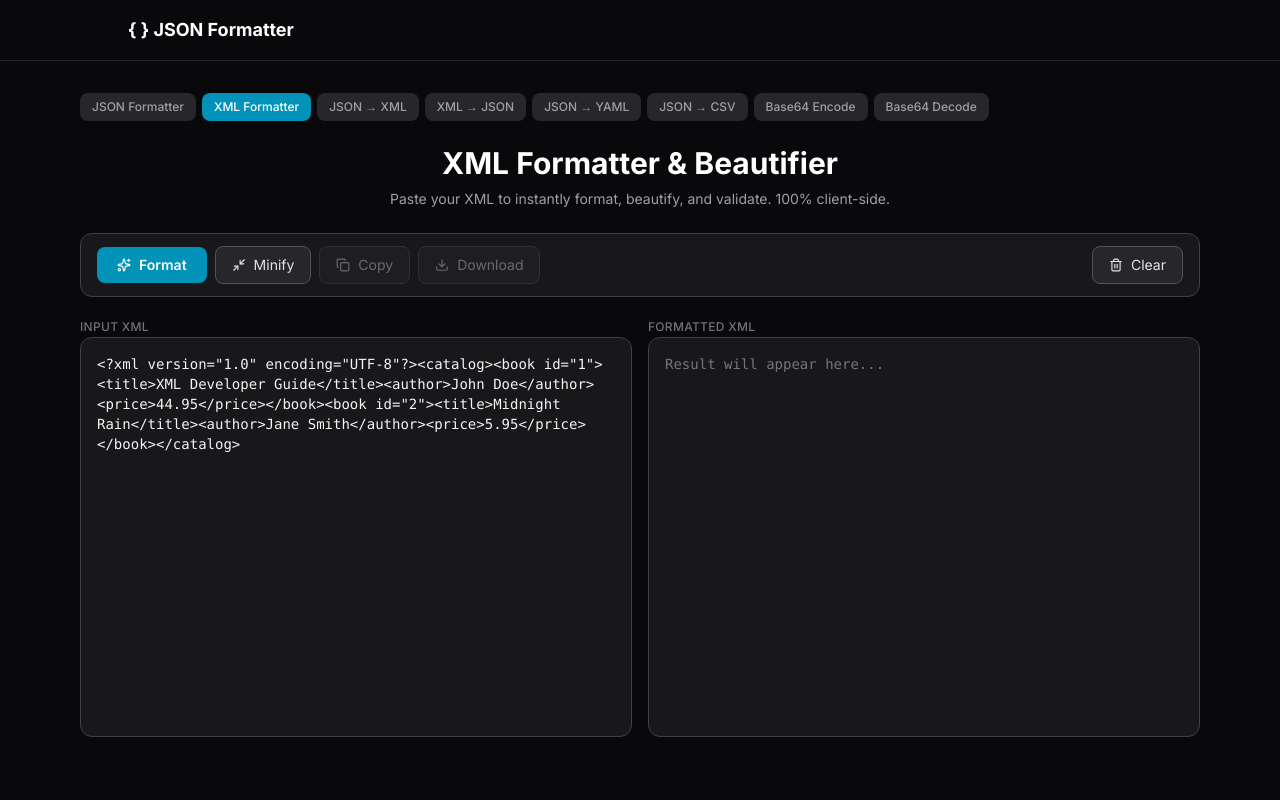
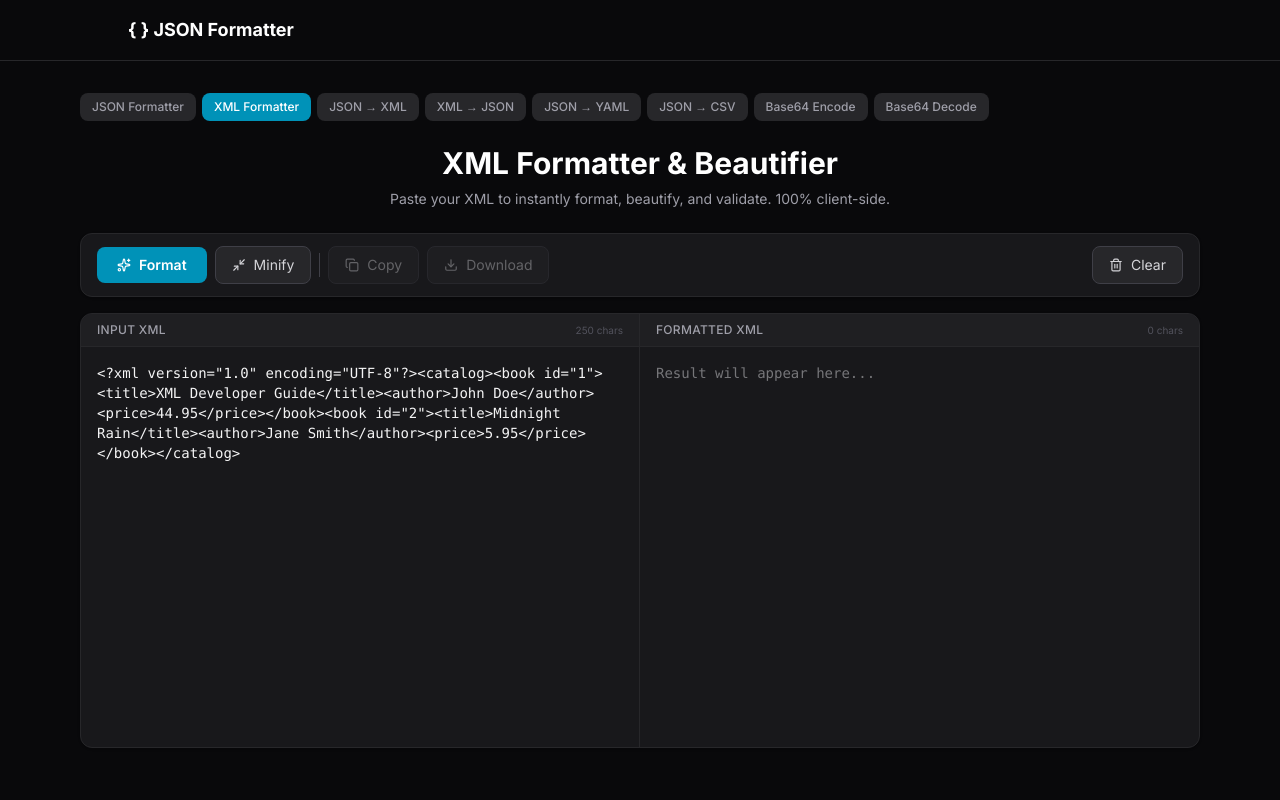
Before and after one commit to likeknightking/formatmyjson, a Next.js app: page /xml-formatter in a window 1280 px wide. Shown: the top 800 px of the page. Built offline with nearby package versions, Linux system fonts and the light colour scheme.

Commit message:
Unified editor UI: card wrapper with header tabs, char count, divider between panels, consistent toolbar styling across all sub-routes

```diff
--- a/app/xml-formatter/XmlFormatterClient.tsx
+++ b/app/xml-formatter/XmlFormatterClient.tsx
@@ -42,34 +42,41 @@ export default function XmlFormatterClient() {
 
   return (
     <div className="space-y-4">
-      {/* Toolbar card */}
-      <div className="flex flex-wrap items-center gap-2 bg-zinc-900 border border-zinc-700 rounded-xl px-4 py-3">
+      {/* Toolbar — identical to main page */}
+      <div className="flex flex-wrap items-center gap-2 bg-zinc-900 border border-zinc-800 rounded-xl px-4 py-3 shadow-sm">
         <button onClick={handleFormat} className="flex items-center gap-2 px-5 py-2 bg-cyan-600 hover:bg-cyan-500 text-white text-sm font-semibold rounded-lg transition-colors"><Sparkles size={14} /> Format</button>
-        <button onClick={handleMinify} className="flex items-center gap-2 px-4 py-2 bg-zinc-800 hover:bg-zinc-700 text-zinc-200 text-sm rounded-lg border border-zinc-600 transition-colors"><Minimize2 size={14} /> Minify</button>
-        <button onClick={handleCopy} disabled={!output} className="flex items-center gap-2 px-4 py-2 bg-zinc-800 hover:bg-zinc-700 disabled:opacity-40 text-zinc-200 text-sm rounded-lg border border-zinc-600 transition-colors">{copied ? <><Check size={14} /> Copied!</> : <><Copy size={14} /> Copy</>}</button>
-        <button onClick={handleDownload} disabled={!output} className="flex items-center gap-2 px-4 py-2 bg-zinc-800 hover:bg-zinc-700 disabled:opacity-40 text-zinc-200 text-sm rounded-lg border border-zinc-600 transition-colors"><Download size={14} /> Download</button>
-        <button onClick={() => { setInput(''); setOutput(''); setError('') }} className="flex items-center gap-2 px-4 py-2 bg-zinc-800 hover:bg-zinc-700 text-zinc-200 text-sm rounded-lg border border-zinc-600 transition-colors ml-auto"><Trash2 size={14} /> Clear</button>
+        <button onClick={handleMinify} className="flex items-center gap-2 px-4 py-2 bg-zinc-800 hover:bg-zinc-700 text-zinc-300 text-sm rounded-lg border border-zinc-700 transition-colors"><Minimize2 size={14} /> Minify</button>
+        <div className="w-px h-6 bg-zinc-700" />
+        <button onClick={handleCopy} disabled={!output} className="flex items-center gap-2 px-4 py-2 bg-zinc-800 hover:bg-zinc-700 disabled:opacity-40 text-zinc-300 text-sm rounded-lg border border-zinc-700 transition-colors">{copied ? <><Check size={14} className="text-green-400" /> Copied!</> : <><Copy size={14} /> Copy</>}</button>
+        <button onClick={handleDownload} disabled={!output} className="flex items-center gap-2 px-4 py-2 bg-zinc-800 hover:bg-zinc-700 disabled:opacity-40 text-zinc-300 text-sm rounded-lg border border-zinc-700 transition-colors"><Download size={14} /> Download</button>
+        <button onClick={() => { setInput(''); setOutput(''); setError('') }} className="flex items-center gap-2 px-4 py-2 bg-zinc-800 hover:bg-zinc-700 text-zinc-300 text-sm rounded-lg border border-zinc-700 transition-colors ml-auto"><Trash2 size={14} /> Clear</button>
       </div>
 
       {/* Error */}
       {error && <div className="bg-red-500/10 border border-red-500/30 rounded-xl px-4 py-3 text-sm text-red-400">{error}</div>}
 
-      {/* Editor panels */}
-      <div className="grid grid-cols-1 lg:grid-cols-2 gap-4">
-        <div className="space-y-2">
-          <label className="text-xs font-medium text-zinc-500 uppercase tracking-wide">Input XML</label>
+      {/* Editor panels — wrapped in card like main page */}
+      <div className="grid grid-cols-1 lg:grid-cols-2 gap-0 bg-zinc-900 border border-zinc-800 rounded-xl overflow-hidden shadow-sm">
+        <div className="flex flex-col border-b lg:border-b-0 lg:border-r border-zinc-800">
+          <div className="flex items-center justify-between px-4 py-2 bg-zinc-800/50 border-b border-zinc-800">
+            <span className="text-xs font-medium text-zinc-400 uppercase tracking-wide">Input XML</span>
+            <span className="text-[10px] text-zinc-600">{input.length} chars</span>
+          </div>
           <textarea
-            className="w-full h-[400px] bg-zinc-900 border border-zinc-700 rounded-xl p-4 font-mono text-sm text-zinc-100 placeholder-zinc-600 focus:outline-none focus:border-cyan-500 resize-none"
+            className="flex-1 min-h-[400px] bg-transparent p-4 font-mono text-sm text-zinc-100 placeholder-zinc-600 focus:outline-none resize-none"
             placeholder="Paste your XML here..."
             value={input}
             onChange={e => setInput(e.target.value)}
             spellCheck={false}
           />
         </div>
-        <div className="space-y-2">
-          <label className="text-xs font-medium text-zinc-500 uppercase tracking-wide">Formatted XML</label>
+        <div className="flex flex-col">
+          <div className="flex items-center justify-between px-4 py-2 bg-zinc-800/50 border-b border-zinc-800">
+            <span className="text-xs font-medium text-zinc-400 uppercase tracking-wide">Formatted XML</span>
+            <span className="text-[10px] text-zinc-600">{output.length} chars</span>
+          </div>
           <textarea
-            className="w-full h-[400px] bg-zinc-900 border border-zinc-700 rounded-xl p-4 font-mono text-sm text-zinc-300 focus:outline-none resize-none"
+            className="flex-1 min-h-[400px] bg-transparent p-4 font-mono text-sm text-zinc-300 focus:outline-none resize-none"
             placeholder="Result will appear here..."
             value={output}
             readOnly
@@ -77,7 +84,7 @@ export default function XmlFormatterClient() {
         </div>
       </div>
 
-      <AdSlot slot="3344556677" format="horizontal" />
+      <AdSlot slot="5566778899" format="horizontal" />
     </div>
   )
 }
--- a/components/ConverterTool.tsx
+++ b/components/ConverterTool.tsx
@@ -61,31 +61,32 @@ export default function ConverterTool({
 
   return (
     <div className="space-y-4">
-      {/* Toolbar card — matching main page style */}
-      <div className="flex flex-wrap items-center gap-2 bg-zinc-900 border border-zinc-700 rounded-xl px-4 py-3">
+      {/* Toolbar — identical to main page */}
+      <div className="flex flex-wrap items-center gap-2 bg-zinc-900 border border-zinc-800 rounded-xl px-4 py-3 shadow-sm">
         <button
           onClick={handleConvert}
           className="flex items-center gap-2 px-5 py-2 bg-cyan-600 hover:bg-cyan-500 text-white text-sm font-semibold rounded-lg transition-colors"
         >
           <ArrowRight size={14} /> Convert
         </button>
+        <div className="w-px h-6 bg-zinc-700" />
         <button
           onClick={handleCopy}
           disabled={!output}
-          className="flex items-center gap-2 px-4 py-2 bg-zinc-800 hover:bg-zinc-700 disabled:opacity-40 text-zinc-200 text-sm rounded-lg border border-zinc-600 transition-colors"
+          className="flex items-center gap-2 px-4 py-2 bg-zinc-800 hover:bg-zinc-700 disabled:opacity-40 text-zinc-300 text-sm rounded-lg border border-zinc-700 transition-colors"
         >
-          {copied ? <><Check size={14} /> Copied!</> : <><Copy size={14} /> Copy</>}
+          {copied ? <><Check size={14} className="text-green-400" /> Copied!</> : <><Copy size={14} /> Copy</>}
         </button>
         <button
           onClick={handleDownload}
           disabled={!output}
-          className="flex items-center gap-2 px-4 py-2 bg-zinc-800 hover:bg-zinc-700 disabled:opacity-40 text-zinc-200 text-sm rounded-lg border border-zinc-600 transition-colors"
+          className="flex items-center gap-2 px-4 py-2 bg-zinc-800 hover:bg-zinc-700 disabled:opacity-40 text-zinc-300 text-sm rounded-lg border border-zinc-700 transition-colors"
         >
           <Download size={14} /> Download
         </button>
         <button
           onClick={() => { setInput(''); setOutput(''); setError('') }}
-          className="flex items-center gap-2 px-4 py-2 bg-zinc-800 hover:bg-zinc-700 text-zinc-200 text-sm rounded-lg border border-zinc-600 transition-colors ml-auto"
+          className="flex items-center gap-2 px-4 py-2 bg-zinc-800 hover:bg-zinc-700 text-zinc-300 text-sm rounded-lg border border-zinc-700 transition-colors ml-auto"
         >
           <Trash2 size={14} /> Clear
         </button>
@@ -98,13 +99,16 @@ export default function ConverterTool({
         </div>
       )}
 
-      {/* Editor panels */}
-      <div className="grid grid-cols-1 lg:grid-cols-2 gap-4">
+      {/* Editor panels — wrapped in card like main page */}
+      <div className="grid grid-cols-1 lg:grid-cols-2 gap-0 bg-zinc-900 border border-zinc-800 rounded-xl overflow-hidden shadow-sm">
         {/* Input */}
-        <div className="space-y-2">
-          <label className="text-xs font-medium text-zinc-500 uppercase tracking-wide">{inputLabel}</label>
+        <div className="flex flex-col border-b lg:border-b-0 lg:border-r border-zinc-800">
+          <div className="flex items-center justify-between px-4 py-2 bg-zinc-800/50 border-b border-zinc-800">
+            <span className="text-xs font-medium text-zinc-400 uppercase tracking-wide">{inputLabel}</span>
+            <span className="text-[10px] text-zinc-600">{input.length} chars</span>
+          </div>
           <textarea
-            className="w-full h-[400px] bg-zinc-900 border border-zinc-700 rounded-xl p-4 font-mono text-sm text-zinc-100 placeholder-zinc-600 focus:outline-none focus:border-cyan-500 focus:ring-1 focus:ring-cyan-500/30 resize-none"
+            className="flex-1 min-h-[400px] bg-transparent p-4 font-mono text-sm text-zinc-100 placeholder-zinc-600 focus:outline-none resize-none"
             placeholder={inputPlaceholder}
             value={input}
             onChange={e => setInput(e.target.value)}
@@ -113,10 +117,13 @@ export default function ConverterTool({
         </div>
 
         {/* Output */}
-        <div className="space-y-2">
-          <label className="text-xs font-medium text-zinc-500 uppercase tracking-wide">{outputLabel}</label>
+        <div className="flex flex-col">
+          <div className="flex items-center justify-between px-4 py-2 bg-zinc-800/50 border-b border-zinc-800">
+            <span className="text-xs font-medium text-zinc-400 uppercase tracking-wide">{outputLabel}</span>
+            <span className="text-[10px] text-zinc-600">{output.length} chars</span>
+          </div>
           <textarea
-            className="w-full h-[400px] bg-zinc-900 border border-zinc-700 rounded-xl p-4 font-mono text-sm text-zinc-300 placeholder-zinc-600 focus:outline-none resize-none"
+            className="flex-1 min-h-[400px] bg-transparent p-4 font-mono text-sm text-zinc-300 placeholder-zinc-600 focus:outline-none resize-none"
             placeholder="Result will appear here..."
             value={output}
             readOnly
@@ -125,7 +132,7 @@ export default function ConverterTool({
       </div>
 
       {/* Ad after tool */}
-      <AdSlot slot="3344556677" format="horizontal" />
+      <AdSlot slot="5566778899" format="horizontal" />
     </div>
   )
 }
```
